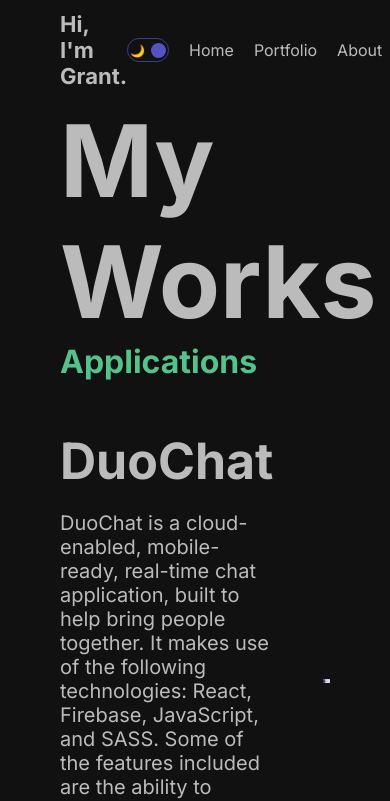
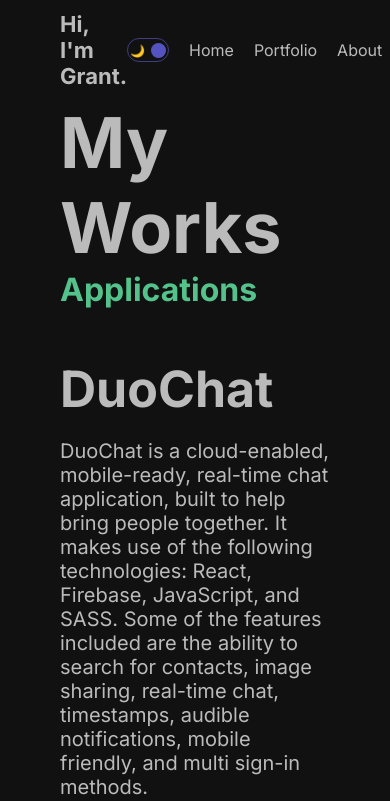
Before and after one commit to GrantLicata/Portfolio, a Next.js app: page /portfolio in a window 390 px wide. Shown: the top 801 px of the page. Built offline with nearby package versions, Linux system fonts and the light colour scheme.

Commit message:
Portfolio page responsive design implemented

```diff
--- a/src/app/portfolio/page.module.css
+++ b/src/app/portfolio/page.module.css
@@ -55,3 +55,21 @@
   width: max-content;
   color: white;
 }
+
+@media only screen and (max-width: 768px) {
+  .mainTitle {
+    font-size: 70px;
+  }
+
+  .img {
+    display: none;
+  }
+
+  .imgContainer {
+    display: none;
+  }
+
+  .item:nth-child(2n + 1) {
+    display: none;
+  }
+}
```
